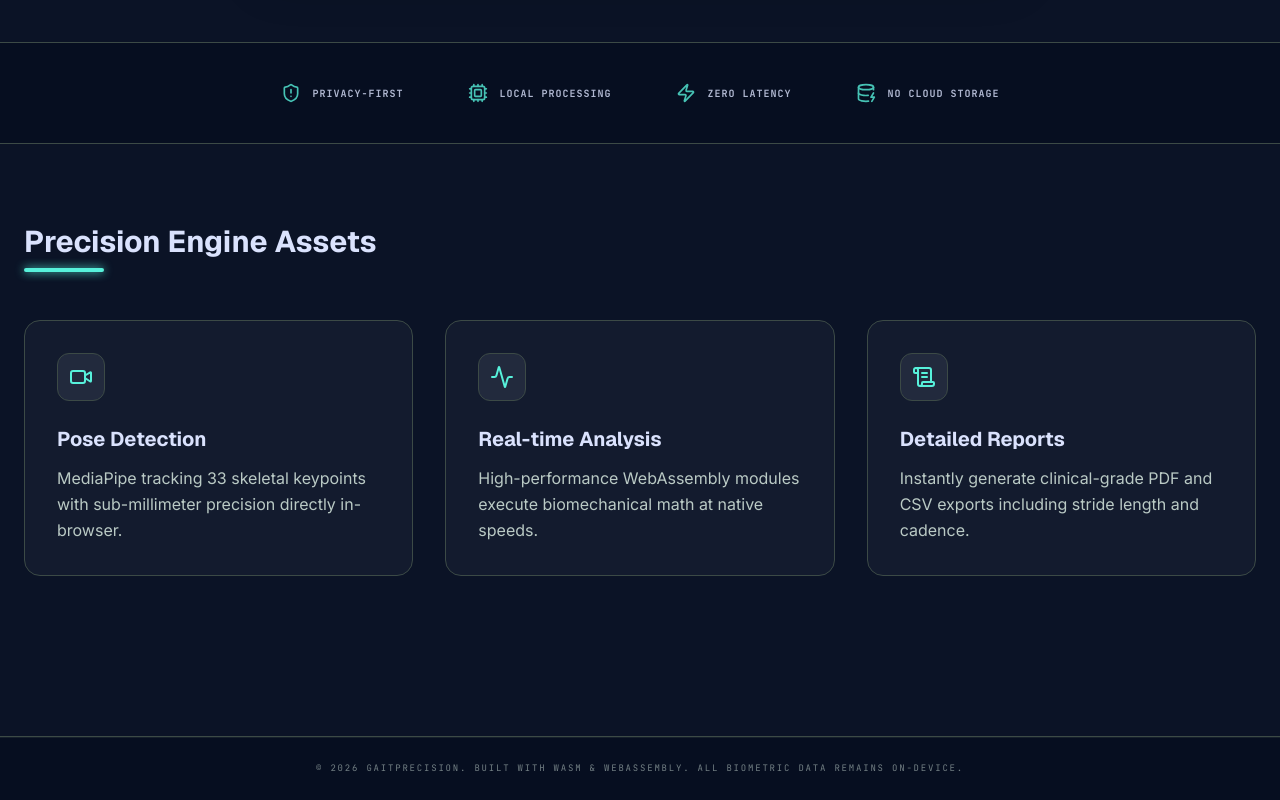
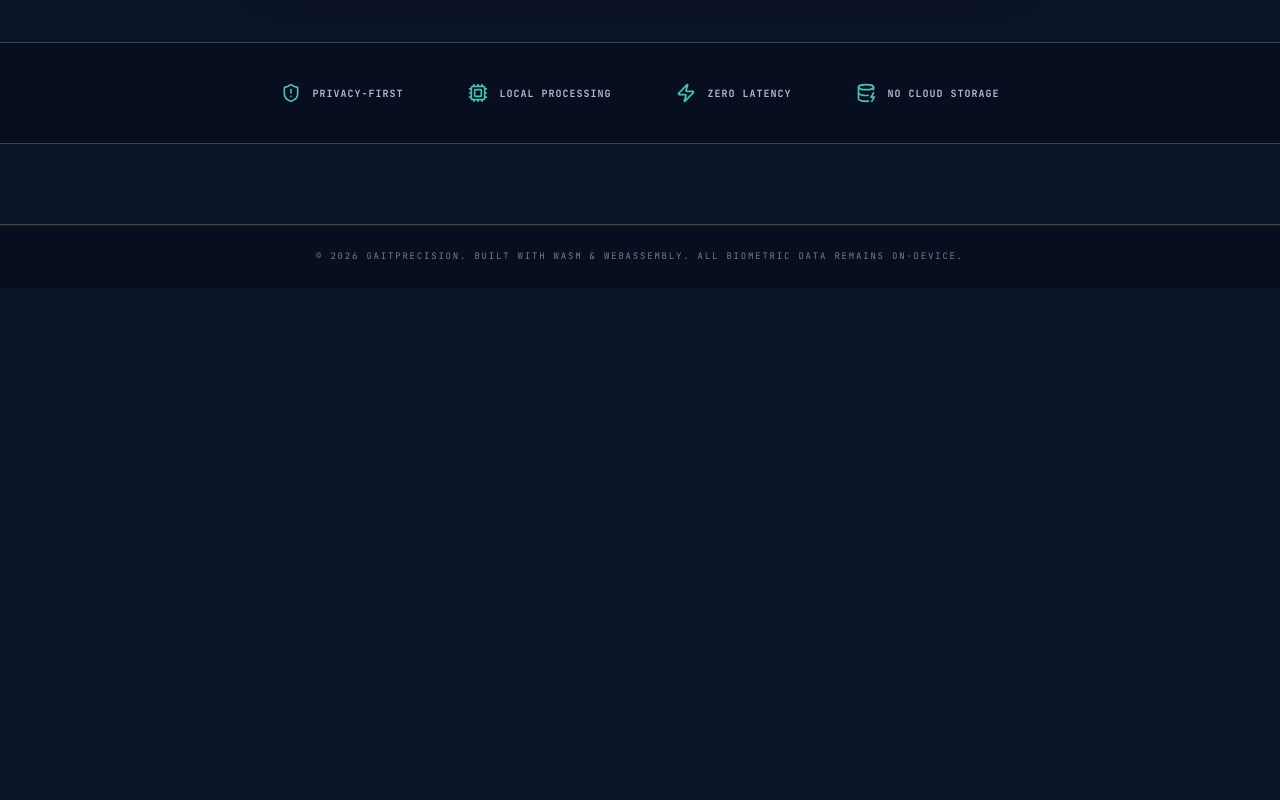
Before and after one commit to AliAsgerTalib-AI/GaitPrecision, a React (Vite) app: page / in a window 1280 px wide. Shown: the part 907-1707 px from the top of the page. After the commit the page ends 1195 px from the top, so only its background shows below. Built offline with nearby package versions, Linux system fonts and the light colour scheme.

Commit message:
Removed unnecessry items on screen

```diff
--- a/src/components/Hero.tsx
+++ b/src/components/Hero.tsx
@@ -1,5 +1,5 @@
 import { useRef, useState } from 'react';
-import { Upload, Video, Activity, ScrollText, Zap, ShieldAlert, Cpu, DatabaseZap } from 'lucide-react';
+import { Upload, Zap, ShieldAlert, Cpu, DatabaseZap } from 'lucide-react';
 import { motion } from 'motion/react';
 import { cn } from '@/src/lib/utils';
 
@@ -142,35 +142,6 @@ export default function Hero({ onStartAnalysis, onUploadComplete }: HeroProps) {
         </div>
       </section>
 
-      {/* Technology Teaser */}
-      <section className="max-w-[1440px] mx-auto px-6 py-20">
-        <div className="mb-12">
-          <h2 className="text-3xl font-display font-bold mb-2">Precision Engine Assets</h2>
-          <div className="h-1 w-20 bg-primary rounded-full shadow-[0_0_10px_#57f1db]" />
-        </div>
-
-        <div className="grid grid-cols-1 md:grid-cols-3 gap-8">
-          {[
-            { icon: Video, title: 'Pose Detection', desc: 'MediaPipe tracking 33 skeletal keypoints with sub-millimeter precision directly in-browser.' },
-            { icon: Activity, title: 'Real-time Analysis', desc: 'High-performance WebAssembly modules execute biomechanical math at native speeds.' },
-            { icon: ScrollText, title: 'Detailed Reports', desc: 'Instantly generate clinical-grade PDF and CSV exports including stride length and cadence.' },
-          ].map((item, idx) => (
-            <motion.div
-              key={idx}
-              whileHover={{ y: -5 }}
-              className="p-8 bg-surface-container-low border border-outline-variant rounded-2xl hover:border-primary/40 transition-colors group"
-            >
-              <div className="w-12 h-12 flex items-center justify-center bg-surface-container-high rounded-xl mb-6 border border-outline-variant group-hover:border-primary/20">
-                <item.icon className="w-6 h-6 text-primary" />
-              </div>
-              <h4 className="text-xl font-display font-bold mb-3">{item.title}</h4>
-              <p className="text-on-surface-variant leading-relaxed">
-                {item.desc}
-              </p>
-            </motion.div>
-          ))}
-        </div>
-      </section>
     </div>
   );
 }
--- a/src/components/Navigation.tsx
+++ b/src/components/Navigation.tsx
@@ -1,4 +1,4 @@
-import { ShieldCheck, Settings, Home, Activity, ScrollText, User, HelpCircle, Heart, FlaskConical } from 'lucide-react';
+import { ShieldCheck, Home, Activity, ScrollText, User, HelpCircle, Heart, FlaskConical } from 'lucide-react';
 import { cn } from '@/src/lib/utils';
 import { useMode } from '@/src/lib/modeContext';
 
@@ -71,10 +71,6 @@ export default function Navigation({ currentView, onNavigate }: NavigationProps)
               <span className="hidden sm:inline">{mode === 'wellness' ? 'Wellness' : 'Advanced'}</span>
             </button>
 
-            <button className="p-2 text-on-surface-variant hover:text-primary transition-colors">
-              <Settings className="w-5 h-5" />
-            </button>
-
             <button
               className="hidden sm:flex bg-primary text-on-primary px-4 py-2 rounded-lg font-mono text-xs font-bold items-center gap-2 hover:opacity-90 active:scale-95 transition-all shadow-lg shadow-primary/10"
               onClick={() => onNavigate('dashboard')}
```
